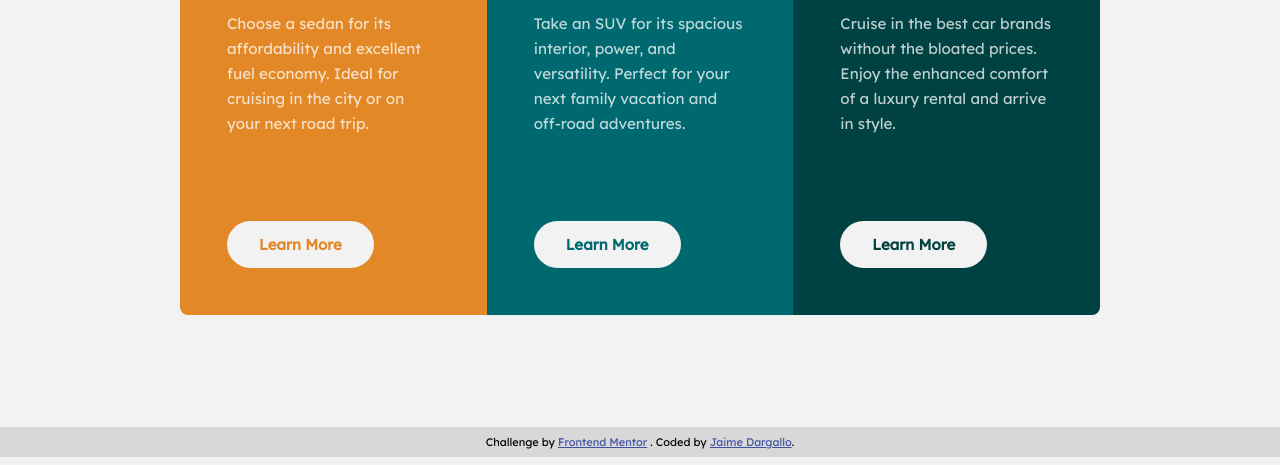
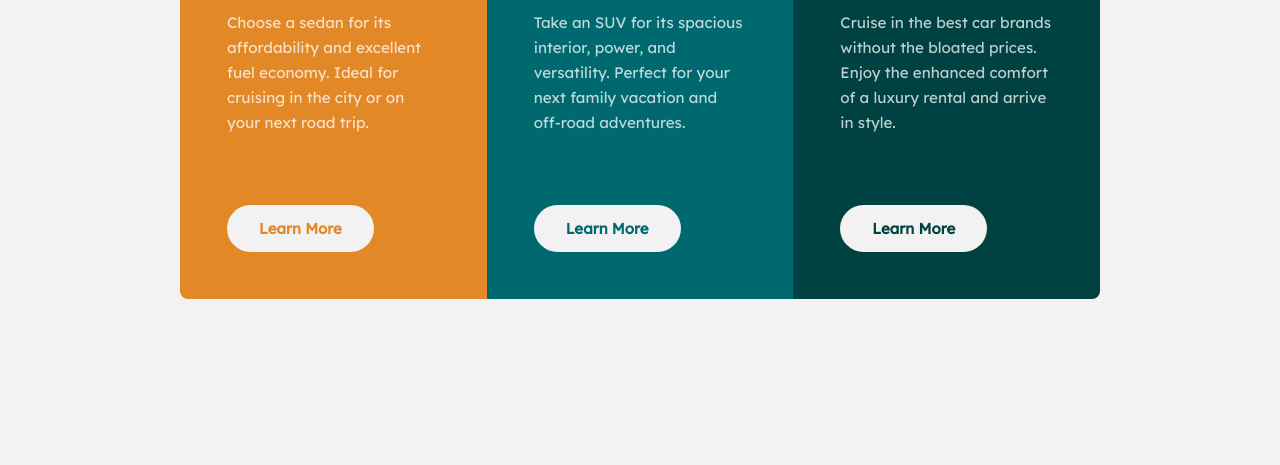
Before and after one commit to jaimedargallo/frontendmentor-3-col, a website built with Vite: page index.html in a window 1280 px wide. Shown: the part 343-808 px from the top of the page. Built offline with nearby package versions, Linux system fonts and the light colour scheme.

Commit message:
feat: a11y <a> attribution & dust code

```diff
--- a/css/style.css
+++ b/css/style.css
@@ -1,3 +1,9 @@
+* {
+  margin: 0;
+  padding: 0;
+  box-sizing: border-box;
+}
+
 html,
 body {
   height: 100%;
@@ -7,6 +13,7 @@ body {
 body {
   font-family: 'Lexend Deca', sans-serif;
   background-color: hsl(0, 0%, 95%);
+  padding: 100px 0;
 }
 
 h1 {
@@ -27,6 +34,7 @@ p {
 .articles {
   border-radius: 5px;
   margin-bottom: 0.625rem;
+  overflow: hidden;
 }
 
 .icon {
@@ -108,7 +116,6 @@ p {
 
   .articles {
     border-radius: 8px;
-    overflow: hidden;
     display: flex;
     margin: 0 auto;
     max-width: 57.5rem;
--- a/index.html
+++ b/index.html
@@ -34,7 +34,9 @@
           Choose a sedan for its affordability and excellent fuel economy. Ideal
           for cruising in the city or on your next road trip.
         </p>
-        <a href="#" class="btn btn-sedans" aria-label="Learn more about sedans">Learn More</a>
+        <a href="#" class="btn btn-sedans" aria-label="Learn more about sedans"
+          >Learn More</a
+        >
       </article>
 
       <article class="article suvs">
@@ -44,7 +46,9 @@
           Take an SUV for its spacious interior, power, and versatility. Perfect
           for your next family vacation and off-road adventures.
         </p>
-        <a href="#" class="btn btn-suvs" aria-label="Learn more about suvs">Learn More</a>
+        <a href="#" class="btn btn-suvs" aria-label="Learn more about suvs"
+          >Learn More</a
+        >
       </article>
 
       <article class="article luxury">
@@ -54,16 +58,10 @@
           Cruise in the best car brands without the bloated prices. Enjoy the
           enhanced comfort of a luxury rental and arrive in style.
         </p>
-        <a href="#" class="btn btn-luxury" aria-label="Learn more about luxury">Learn More</a>
+        <a href="#" class="btn btn-luxury" aria-label="Learn more about luxury"
+          >Learn More</a
+        >
       </article>
     </main>
-
-    <footer class="attribution">
-      Challenge by
-      <a href="https://www.frontendmentor.io?ref=challenge" target="_blank">
-        Frontend Mentor</a
-      >
-      . Coded by <a href="#">Jaime Dargallo</a>.
-    </footer>
   </body>
 </html>
```
